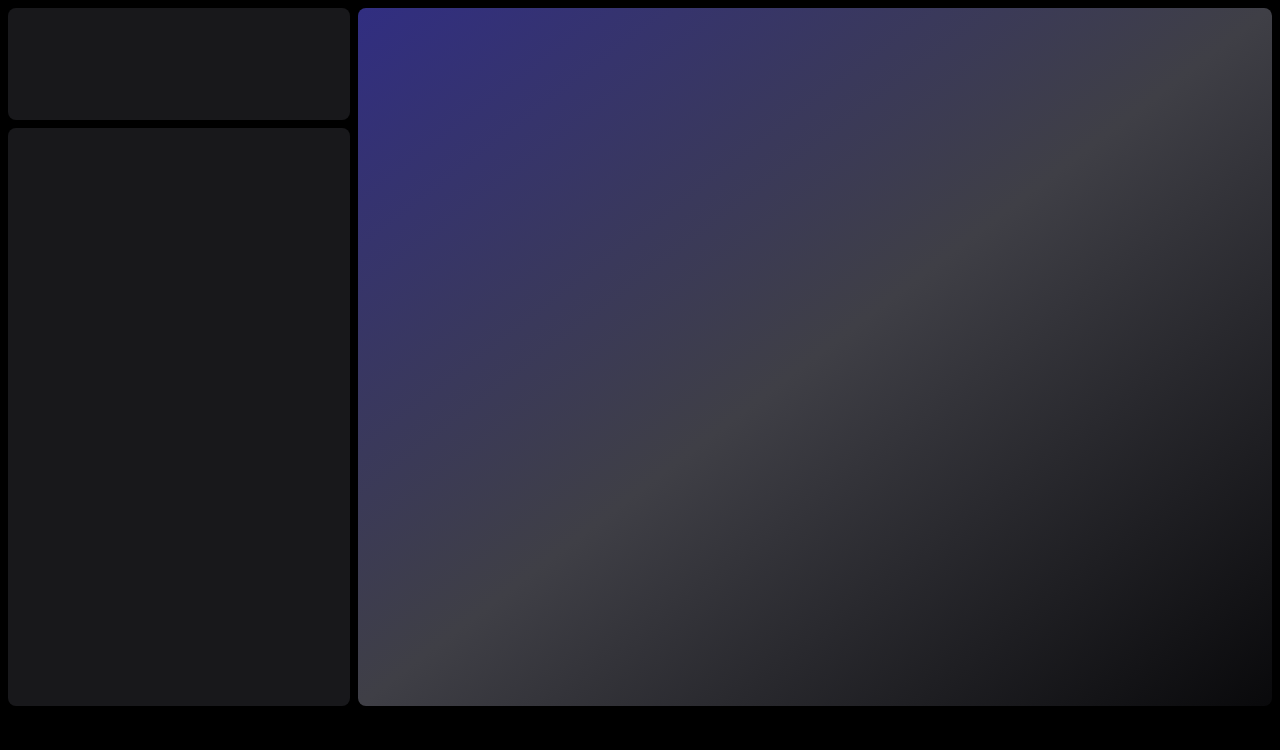
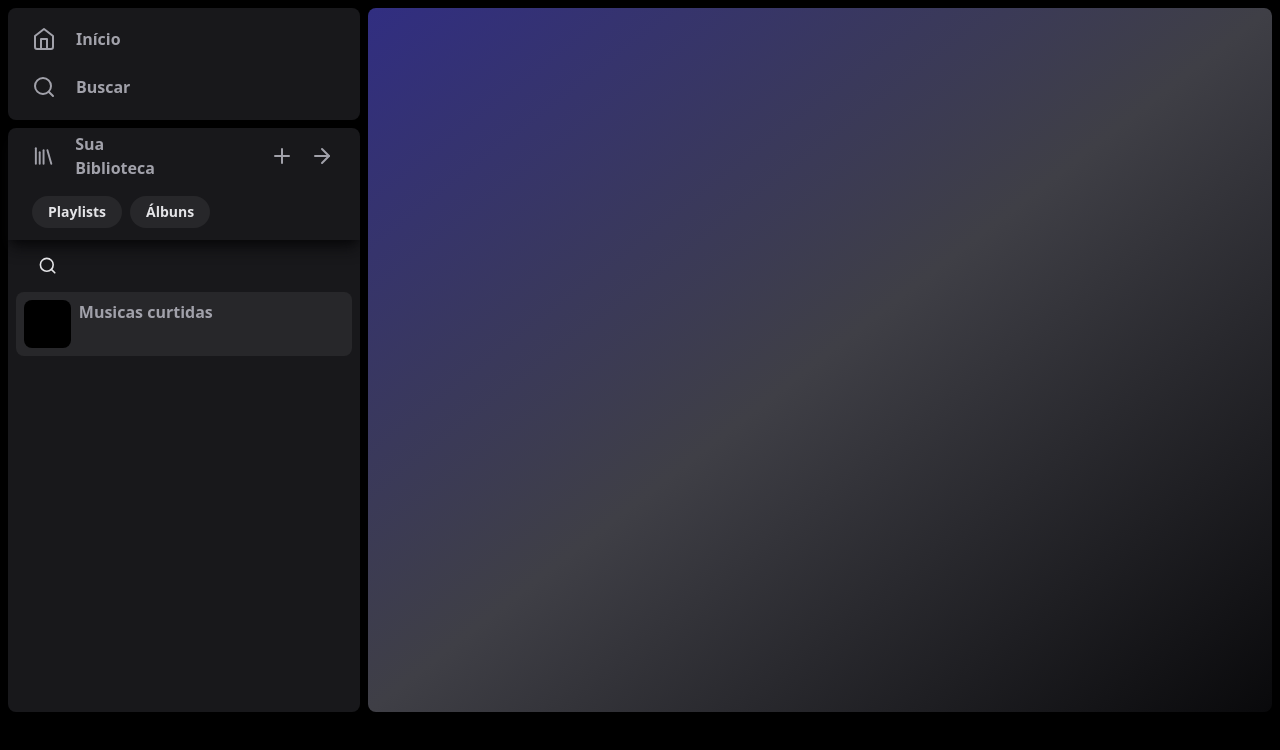
Before and after one commit to GustavoHenriqueReblin/spotify-copy, a Next.js app: page / in a window 1280 px wide. Shown: the top 750 px of the page. Built offline with nearby package versions, Linux system fonts and the light colour scheme.

Commit message:
Implementado menu lateral
Falta ainda finalizar as playlists

```diff
--- a/src/app/page.tsx
+++ b/src/app/page.tsx
@@ -1,18 +1,82 @@
-import {Home as HomeIcon, Library, Search, Heart} from 'lucide-react'
+import {Home as HomeIcon, Library, Search, Heart, Plus, ArrowRight} from 'lucide-react'
 
 export default function Home() {
   return (
-    <div className="h-screen bg-black text-zinc-300 font-bold flex flex-col">
-      <main className="h-full flex flex-row">
-        <nav className="bg-black w-[calc(30rem)] py-2 pl-2 max-w-[calc(30%)] h-full min-h-[calc(32rem-96rem)] max-h-full">
-          <nav className="w-full h-28 bg-zinc-900 rounded-lg"></nav>
-          <nav className="w-full h-[calc(100%-7.5rem)] mt-2 bg-zinc-900 rounded-lg"></nav>
+    <div className="h-screen bg-black text-zinc-400 font-bold flex flex-col select-none">
+      <main className="h-full flex flex-row max-h-[calc(100%-5rem)] min-h-[calc(24rem)]">
+        <nav className="bg-black w-[calc(28rem)] py-2 pl-2 max-w-[calc(30%)] h-full min-h-[calc(32rem-96rem)] max-h-full min-w-fit">
+          <nav className="w-full h-28 bg-zinc-900 rounded-lg flex flex-col min-h-fit min-w-fit">
+            <a href="#" className="h-1/2 pt-1.5 flex flex-row items-center gap-5 text-base font-bold mx-6 hover:text-white min-w-[calc(19rem)]">
+              <HomeIcon className=""/>
+              Início
+            </a>
+            <a href="#" className="h-1/2 pb-2.5 flex flex-row items-center gap-5 text-base font-bold mx-6 hover:text-white min-w-[calc(19rem)]">
+              <Search className=""/>
+              Buscar
+            </a>
+          </nav>
+          <nav className="bg-zinc-900 w-full h-[calc(100%-7.5rem)] mt-2 rounded-lg">
+            <div className="w-full h-28 rounded-t-lg flex flex-col shadow-lg shadow-zinc-950">
+              <div className="px-6 w-full h-1/2 flex flex-row">
+                <a href="#" className="h-full w-1/2 flex flex-row items-center gap-5 text-base font-bold hover:text-white">
+                  <Library className=""/>
+                  Sua Biblioteca
+                </a>
+                <div className="h-full w-1/2 flex items-center justify-end">
+                  <a href="#" className="h-fit w-fit hover:bg-zinc-800 hover:text-white p-0.5 rounded-full ml-3">
+                    <Plus className=""/>
+                  </a>
+                  <a href="#" className="h-fit w-fit hover:bg-zinc-800 hover:text-white p-0.5 rounded-full ml-3">
+                    <ArrowRight className=""/>
+                  </a>
+                </div>
+              </div>
+              <div className="px-6 w-full h-1/2 items-center justify-start flex flex-row">
+                <div className="h-fit w-fit bg-zinc-800 hover:bg-zinc-700 items-center flex rounded-3xl mr-2 cursor-pointer">
+                  <a href="#" className="text-zinc-200 text-sm h-full w-full my-1.5 mx-4">
+                    Playlists
+                  </a>
+                </div>
+                <div className="h-fit w-fit bg-zinc-800 hover:bg-zinc-700 items-center flex rounded-3xl mr-2 cursor-pointer">
+                  <a href="#" className="text-zinc-200 text-sm h-full w-full my-1.5 mx-4">
+                    Álbuns
+                  </a>
+                </div>
+              </div>
+            </div>
+            <div className="w-full h-[calc(100%-7rem)] mt-0.5 py-1">
+              <div className="w-full h-full m-0">
+                <div className="overflow-y-auto h-full">
+                  <div className="h-8 w-full flex flex-row my-1 mb-2.5">
+                    <div className="h-full w-full items-center flex justify-start px-6">
+                      <a href="#" className="h-full w-8 hover:bg-zinc-800 items-center flex justify-center rounded-full">
+                        <Search className="text-zinc-200 h-3/5 w-3/5"/>
+                      </a>
+                    </div>
+                    <div className="h-full w-full items-center flex justify-end pr-6">
+                    </div>
+                  </div>
+                  <div className="h-fit w-full flex flex-col px-2">
+                    <div className="w-full h-16 bg-zinc-800 rounded-lg cursor-pointer p-2 flex flex-row">
+                      <div className="w-12 h-full bg-black rounded-lg"></div>
+                      <div className="w-[calc(100%-3rem)] h-full rounded-lg ml-2 flex flex-col">
+                        <div className="w-full h-full rounded-lg items-start flex">
+                          <a className="font-semibold">Musicas curtidas</a>
+                        </div>
+                        <div className="w-full h-full rounded-lg"></div>
+                      </div>
+                    </div>
+                  </div>
+                </div>
+              </div>
+            </div>
+          </nav>
         </nav>
-        <section className="bg-black p-2 w-full h-full">
-          <div className="bg-gradient-to-br from-indigo-900 via-zinc-700 to-zinc-950 h-full w-full rounded-lg"></div>
+        <section className="bg-black p-2 w-full h-full min-w-fit">
+          <div className="bg-gradient-to-br from-indigo-900 via-zinc-700 to-zinc-950 h-full w-full rounded-lg min-w-[calc(28rem)]"></div>
         </section>
       </main>
-      <footer className="bg-black h-24 max-h-[calc(18%)]"></footer>
+      <footer className="bg-black h-20 max-h-[calc(18%)] min-w-[calc(47rem)] min-h-[calc(4rem)]"></footer>
     </div>
   )
 }
```
